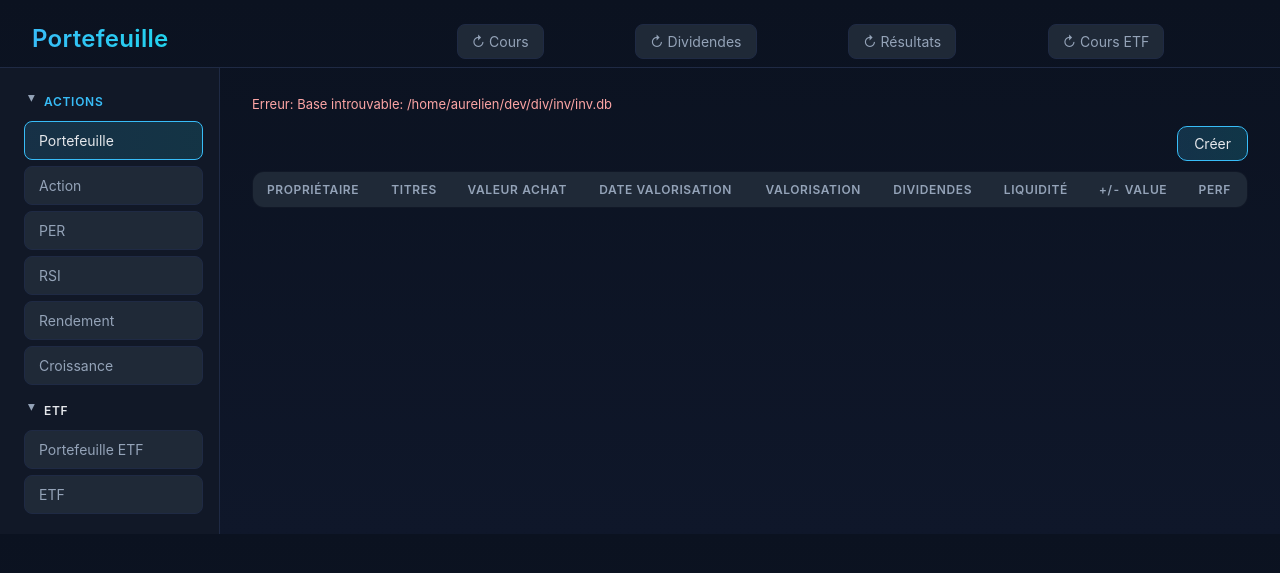
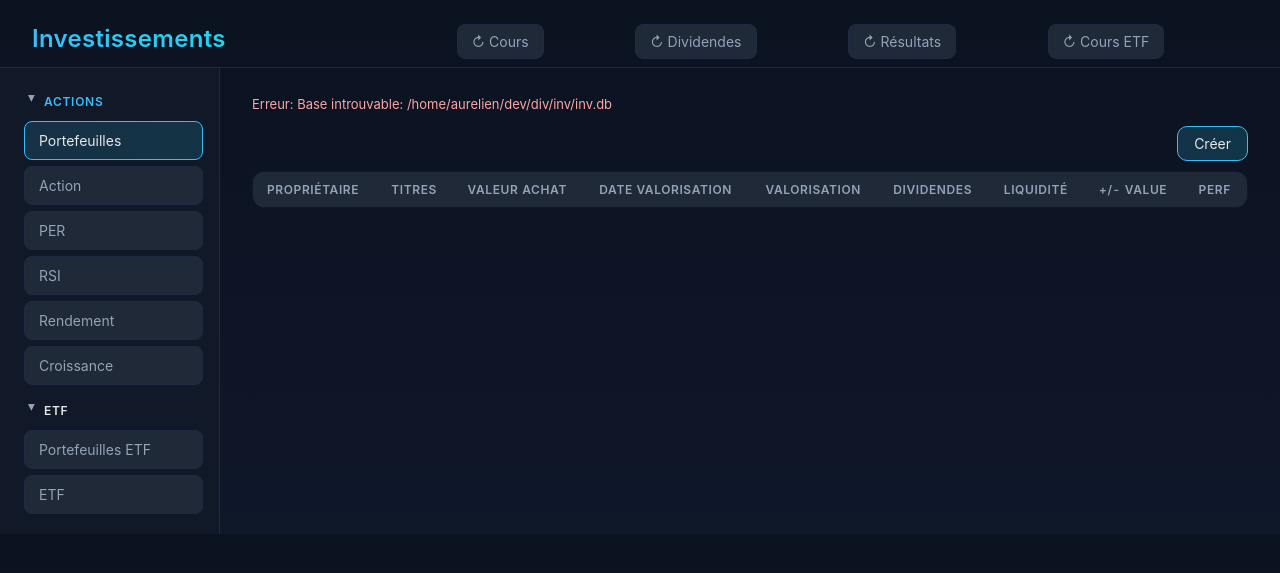
Before and after one commit to kraken31/inv, a Flask app: page / in a window 1280 px wide. Shown: the top 573 px of the page. Run offline with Flask 3, Linux system fonts and the light colour scheme; lists and menus that the app fills with data are empty.

Commit message:
Update terminology from "Portefeuille" to "Investissements" across the application, including titles and sidebar links, for improved clarity and consistency.

```diff
--- a/portefeuille/static/app.js
+++ b/portefeuille/static/app.js
@@ -239,7 +239,7 @@ function selectedOwner() {
 function showListView() {
   listView.hidden = false;
   walletView.hidden = true;
-  document.title = "Portefeuille";
+  document.title = "Investissements";
 }
 
 function showWalletView(owner) {
@@ -247,7 +247,7 @@ function showWalletView(owner) {
   walletView.hidden = false;
   state.proprietaire = owner;
   walletTitle.textContent = owner;
-  document.title = `Portefeuille — ${owner}`;
+  document.title = `Investissements — ${owner}`;
 }
 
 function renderPortfolios() {
--- a/portefeuille/templates/_sidebar.html
+++ b/portefeuille/templates/_sidebar.html
@@ -8,7 +8,7 @@
   <details class="nav-group{% if in_actions %} current{% endif %}" open>
     <summary>Actions</summary>
     <div class="nav-sub">
-      <a href="{{ url_for('index') }}"{% if ep == 'index' %} class="active"{% endif %}>Portefeuille</a>
+      <a href="{{ url_for('index') }}"{% if ep == 'index' %} class="active"{% endif %}>Portefeuilles</a>
       <a href="{{ url_for('action_page') }}"{% if ep == 'action_page' %} class="active"{% endif %}>Action</a>
       <a href="{{ url_for('per_page') }}"{% if ep == 'per_page' %} class="active"{% endif %}>PER</a>
       <a href="{{ url_for('rsi_page') }}"{% if ep == 'rsi_page' %} class="active"{% endif %}>RSI</a>
@@ -19,7 +19,7 @@
   <details class="nav-group{% if in_etf %} current{% endif %}" open>
     <summary>ETF</summary>
     <div class="nav-sub">
-      <a href="{{ url_for('portefeuille_etf_page') }}"{% if ep == 'portefeuille_etf_page' %} class="active"{% endif %}>Portefeuille ETF</a>
+      <a href="{{ url_for('portefeuille_etf_page') }}"{% if ep == 'portefeuille_etf_page' %} class="active"{% endif %}>Portefeuilles ETF</a>
       <a href="{{ url_for('etf_page') }}"{% if ep == 'etf_page' %} class="active"{% endif %}>ETF</a>
     </div>
   </details>
--- a/portefeuille/templates/index.html
+++ b/portefeuille/templates/index.html
@@ -3,12 +3,12 @@
 <head>
   <meta charset="utf-8" />
   <meta name="viewport" content="width=device-width, initial-scale=1" />
-  <title>Portefeuille</title>
+  <title>Investissements</title>
   <link rel="stylesheet" href="{{ url_for('static', filename='styles.css') }}" />
 </head>
 <body>
   <header class="topbar">
-    <h1>Portefeuille</h1>
+    <h1>Investissements</h1>
     <nav class="nav">
       <button id="refresh-pricing" type="button" class="nav-action"
               title="Lance get_pricing.py pour rafraîchir les cours">
```
